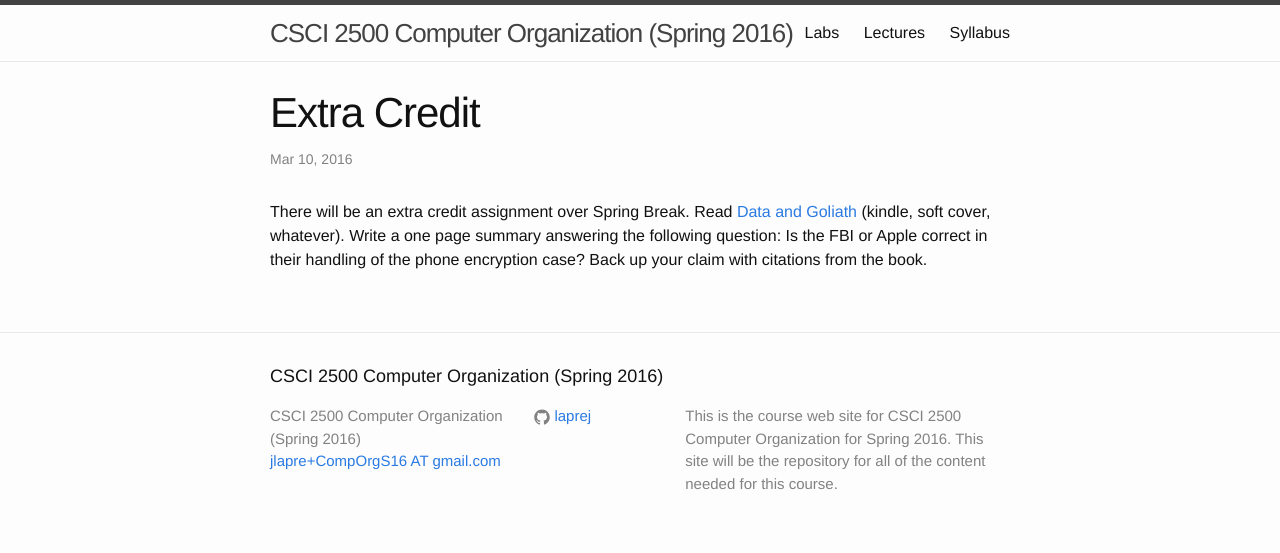
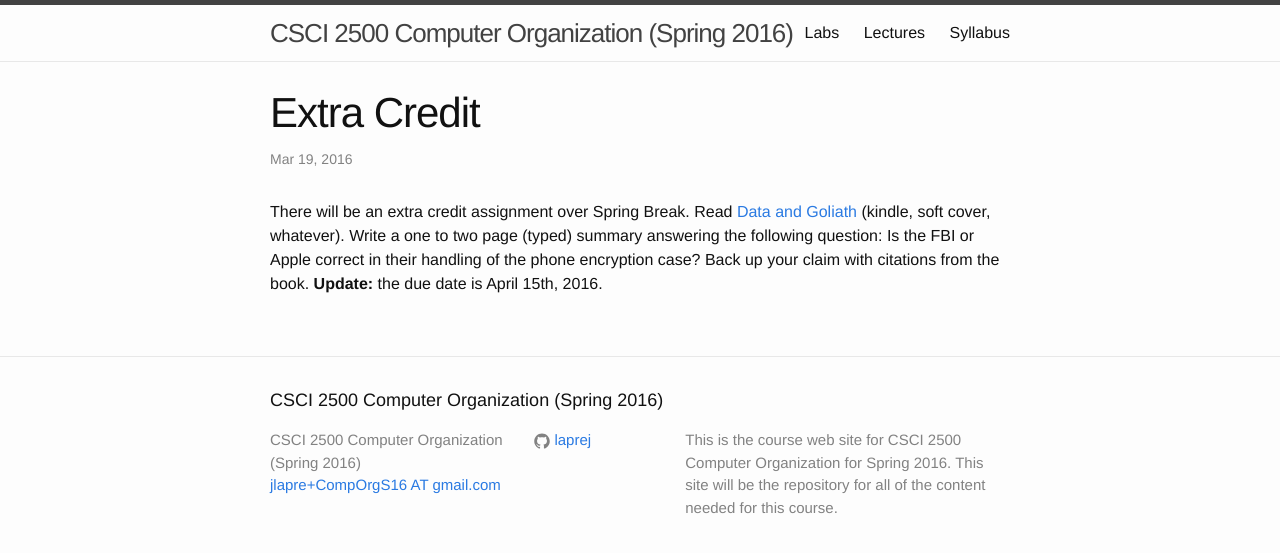
Before and after one commit to RPI-CSCI-2500-2016-Spring/RPI-CSCI-2500-2016-Spring.github.io, a Jekyll site: the page built from _posts/2016-03-10-extra-credit.md, in a window 1280 px wide. Shown: the top 553 px of the page. Built offline with Jekyll 4.4.1, drawn with Linux system fonts in a browser that asks for light colours.

Commit message:
Added due date to extra credit

```diff
--- a/_posts/2016-03-10-extra-credit.md
+++ b/_posts/2016-03-10-extra-credit.md
@@ -1,9 +1,11 @@
 ---
 layout: post
 shortnews: true
+date: 2016-03-19
 ---
 There will be an extra credit assignment over Spring Break.
 Read [Data and Goliath](http://amzn.com/039335217X) (kindle, soft cover, whatever).
-Write a one page summary answering the following question:
+Write a one to two page (typed) summary answering the following question:
 Is the FBI or Apple correct in their handling of the phone encryption case?
 Back up your claim with citations from the book.
+**Update:** the due date is April 15th, 2016.
```
